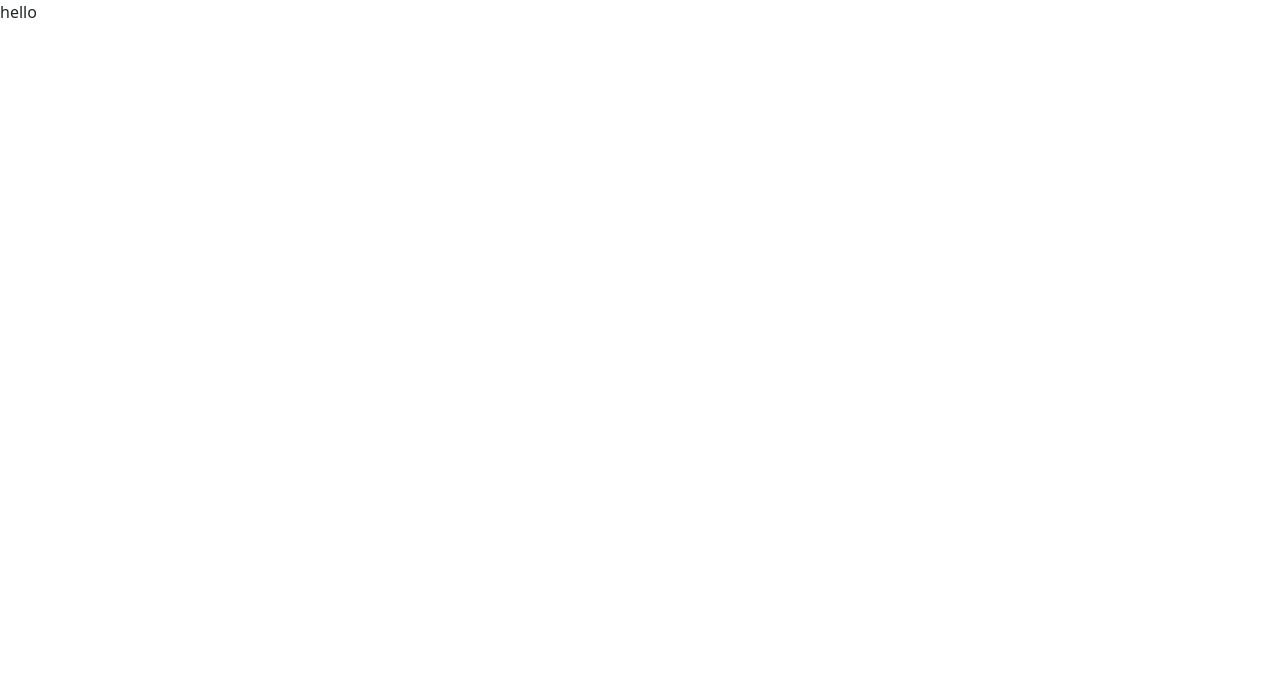
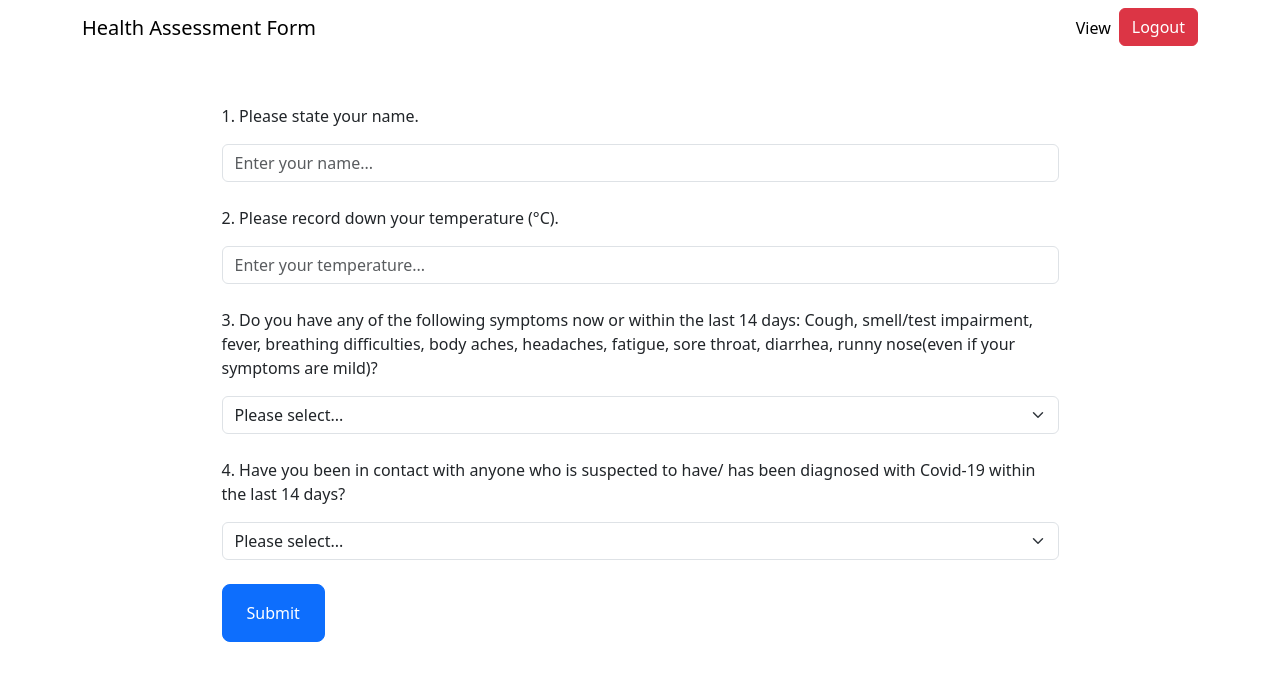
Before and after one commit to zillastar/ASSESSMENT_HealthDeclarationForm, a React (Create React App) app in the folder frontend/: page /form in a window 1280 px wide. Shown: the top 680 px of the page. Built offline with nearby package versions, Linux system fonts and the light colour scheme.

Commit message:
Set-up form page plus backend routes. #4

```diff
--- a/frontend/src/App.js
+++ b/frontend/src/App.js
@@ -7,6 +7,9 @@ import './App.css';
 
 import NoScreen from './screens/NoScreen';
 import HomeScreen from './screens/HomeScreen';
+import FormScreen from "./screens/FormScreen";
+import LoginScreen from "./screens/LoginScreen";
+import RegisterScreen from "./screens/RegisterScreen";
 
 const App = () => {
   return (
@@ -14,6 +17,9 @@ const App = () => {
       <BrowserRouter>
         <Routes>
           <Route exact path="/" element={<HomeScreen />} />
+          <Route exact path="/form" element={<FormScreen />} />
+          <Route exact path="/login" element={<LoginScreen />} />
+          <Route exact path="/register" element={<RegisterScreen />} />
           <Route path="*" element={<NoScreen />} />{/* THIS PATH NEEDS TO BE THE LAST PATH. DO NOT ADD ANY ROUTE PATHS AFTER THIS ONE. */}
         </Routes>
       </BrowserRouter>
--- /dev/null
+++ b/frontend/src/screens/FormScreen.js
@@ -0,0 +1,110 @@
+import { useRef, useState } from 'react';
+import NavBar from '../components/NavBar';
+import axios from 'axios';
+
+const FormScreen = () => {
+    let baseUrl;
+    // baseURL for API call between when it is deployed and in development (localhost) stage
+    window.location.hostname.includes("localhost") ? baseUrl = "http://localhost:3000" : baseUrl = "undecided";
+    console.log(baseUrl);
+
+    // useRef variables to retrieve form data from the inputs
+    const userName = useRef(null);
+    const temperature = useRef(null);
+    const symptoms = useRef(null);
+    const contactWithCOVID = useRef(null);
+
+    const [requiredUserName, setRequiredUserName] = useState(null);
+    const [requiredTemperature, setRequiredTemperature] = useState(null)
+    const [requiredSymptoms, setRequiredSymptoms] = useState(null)
+    const [requiredContactWithCOVID, setRequiredContactWithCOVID] = useState(null)
+
+
+    // button onClick function
+    const submitForm = () => {
+
+        // check if all fields are filled up. if not, form will not go through & user will be told to fill the empty fields.
+        if (userName.current.value === "" || temperature.current.value === "" || contactWithCOVID.current.value === "novalue" || symptoms.current.value === "novalue") {
+
+            if (userName.current.value === "") {
+                setRequiredUserName("You must fill this required field!")
+            } else if (requiredUserName === "You must fill this required field!") {
+                setRequiredUserName(null)
+            }
+
+            if (temperature.current.value === "") {
+                setRequiredTemperature("You must fill this required field!")
+            } else if (requiredTemperature === "You must fill this required field!") {
+                setRequiredTemperature(null)
+            }
+
+            if (symptoms.current.value === "novalue") {
+                setRequiredSymptoms("You must fill this required field!")
+            } else if (requiredSymptoms === "You must fill this required field!") {
+                setRequiredSymptoms(null)
+            }
+
+            if (contactWithCOVID.current.value === "novalue") {
+                setRequiredContactWithCOVID("You must fill this required field!")
+            } else if (requiredContactWithCOVID === "You must fill this required field!") {
+                setRequiredContactWithCOVID(null)
+            }
+
+            return;
+        }
+
+        // POST request to upload form information to database
+        axios.post(`${baseUrl}/api/form`, {
+            name: (userName.current.value),
+            temperature: (temperature.current.value).trim(),
+            symptoms: (symptoms.current.value).trim(),
+            contactWithCOVID: (contactWithCOVID.current.value).trim(),
+            formUQID: 0
+        }).then(() => {
+            // For any debugging purposes
+            console.log(userName.current.value);
+            console.log(temperature.current.value);
+            console.log(symptoms.current.value);
+            console.log(contactWithCOVID.current.value);
+
+            // Final step after post request is successful
+            window.location.reload();
+        });
+    };
+
+    return (
+        <div>
+            <NavBar />
+            <div className="container d-flex justify-content-center">
+                <form className="w-75 formBox interFont needs-validation" noValidate>
+                    <div className="form-group">
+                        <p>1. Please state your name.</p>
+                        <input type="text" className="form-control" rows="3" ref={userName} placeholder="Enter your name..." required />
+                        <div className="mb-4 mt-1 colorRed">{requiredUserName}</div>
+                        <p>2. Please record down your temperature (°C).</p>
+                        <input type="text" className="form-control" rows="3" ref={temperature} placeholder="Enter your temperature..." />
+                        <div className="mb-4 mt-1 colorRed">{requiredTemperature}</div>
+                        <p>3. Do you have any of the following symptoms now or within the last 14 days: Cough, smell/test impairment, fever, breathing difficulties, body aches, headaches, fatigue, sore throat, diarrhea, runny nose(even if your symptoms are mild)?</p>
+                        <select className="form-select" ref={symptoms} aria-label="Covid symptoms">
+                            <option value="novalue">Please select...</option>
+                            <option value="true">Yes</option>
+                            <option value="false">No</option>
+                        </select>
+                        <div className="mb-4 mt-1 colorRed">{requiredSymptoms}</div>
+                        <p>4. Have you been in contact with anyone who is suspected to have/ has been diagnosed with Covid-19 within the last 14 days?</p>
+                        <select className="form-select" ref={contactWithCOVID} aria-label="Covid symptoms">
+                            <option value="novalue">Please select...</option>
+                            <option value="true">Yes</option>
+                            <option value="false">No</option>
+                        </select>
+                        <div className="mb-4 mt-1 colorRed">{requiredContactWithCOVID}</div>
+                    </div>
+                    <button type="button" onClick={submitForm} className="btn btn-primary btn-lg fs-6 p-3 px-4 interFont2">Submit</button>
+                </form>
+            </div>
+        </div>
+
+    )
+}
+
+export default FormScreen
```
Also changed, not shown: 2 other files (tests, documents, lock files or other folders).
